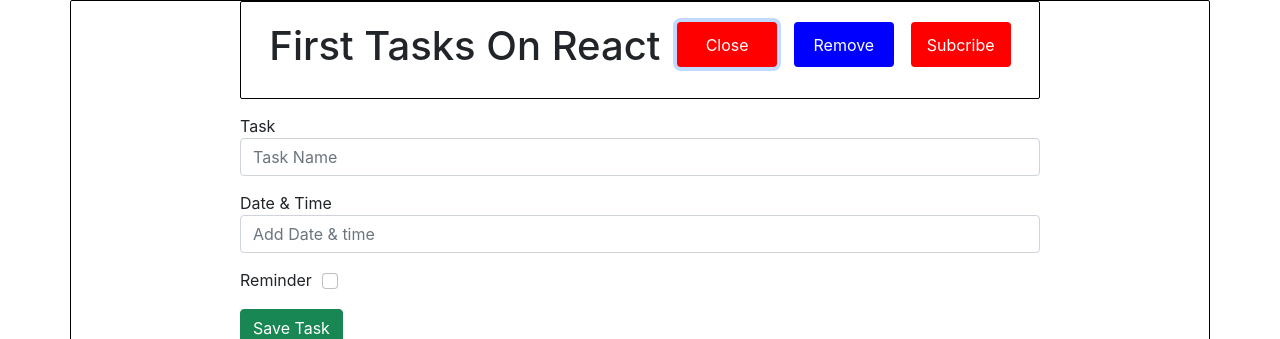
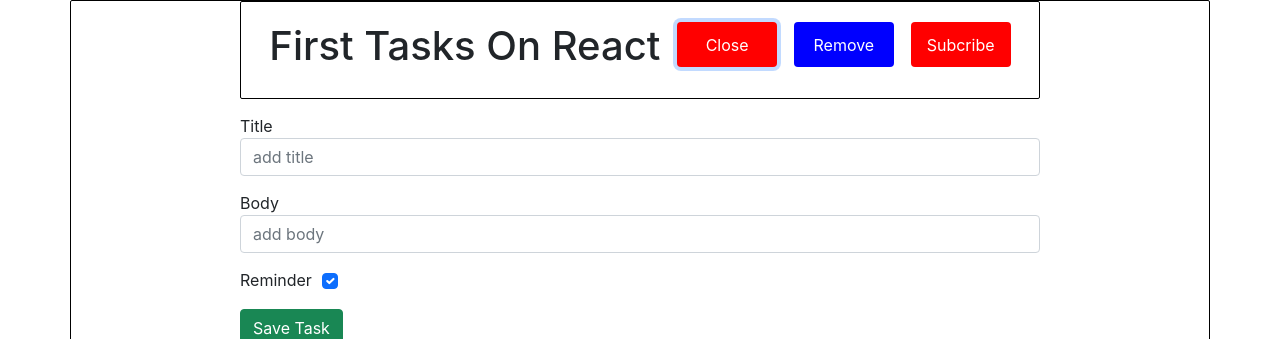
Before and after one commit to shumon-das/reactjs, a React (Create React App) app: page / in a window 1280 px wide. Both pictures are taken after a click on the button "Add". Shown: the top 339 px of the page. Built offline with nearby package versions, Linux system fonts and the light colour scheme; no server answers.

Commit message:
Insert data into database

```diff
--- a/src/App.js
+++ b/src/App.js
@@ -48,10 +48,26 @@ function App() {
 
     // addTask
     const addTask = (task) => {
-       const id = Math.floor(Math.random() * 1000) + 1
-       const newTask = { id, ...task }
-       setTasks([...tasks, newTask])
-       console.log(newTask)
+
+      fetch('https://jsonplaceholder.typicode.com/posts', {
+                      method: 'POST',
+                      headers: {
+                        'Content-type': 'application/json; charset=UTF-8',
+                      },
+                      body: JSON.stringify(task),
+                    })
+                    .then((response) => response.json())
+                    .then((data) => {
+                      setTasks([...tasks, data])
+                    }
+                    );
+            // const data = result.json()
+            // setTasks([...tasks, data])
+
+      //  const id = Math.floor(Math.random() * 1000) + 1
+      //  const newTask = { id, ...task }
+      //  setTasks([...tasks, newTask])
+      //  console.log(newTask)
     }
 
     // delete specific task
--- a/src/components/AddTask.js
+++ b/src/components/AddTask.js
@@ -1,34 +1,35 @@
 import { useState } from "react";
 
 const AddTask = ({ onAdd }) => {
-    const [text, setText] = useState('');
-    const [day, setDay] = useState('');
-    const [reminder, setReminder] = useState(false);
+    const [title, setTitle] = useState('');
+    const [body, setBody] = useState('');
+    const [reminder, setReminder] = useState(101);
 
     const onSubmit = (e) => {
         e.preventDefault()
 
-        if(!text){
+        if(!title){
             alert('Please add task')
             return
         }
 
-        onAdd({text, day, reminder})
+        // onAdd({text, day, reminder})
+        onAdd({title, body, reminder})
 
-        setText('')
-        setDay('')
+        setTitle('')
+        setBody('')
         setReminder(false)
 
     }
     return (
         <form className="add-form" onSubmit={onSubmit}>
             <div className="form-group">
-                <label>Task</label>
-                <input type="text" placeholder="Task Name"  className="form-control" value={text} onChange={(e) => setText(e.target.value)}></input>
+                <label>Title</label>
+                <input type="text" placeholder="add title"  className="form-control" value={title} onChange={(e) => setTitle(e.target.value)}></input>
             </div>
             <div className="form-group">
-                <label>Date & Time</label>
-                <input type="text" placeholder="Add Date & time" className="form-control" value={day} onChange={(e) => setDay(e.target.value)}></input>
+                <label>Body</label>
+                <input type="text" placeholder="add body" className="form-control" value={body} onChange={(e) => setBody(e.target.value)}></input>
             </div>
             <div className="form-group">
                 <label>Reminder</label>
```
